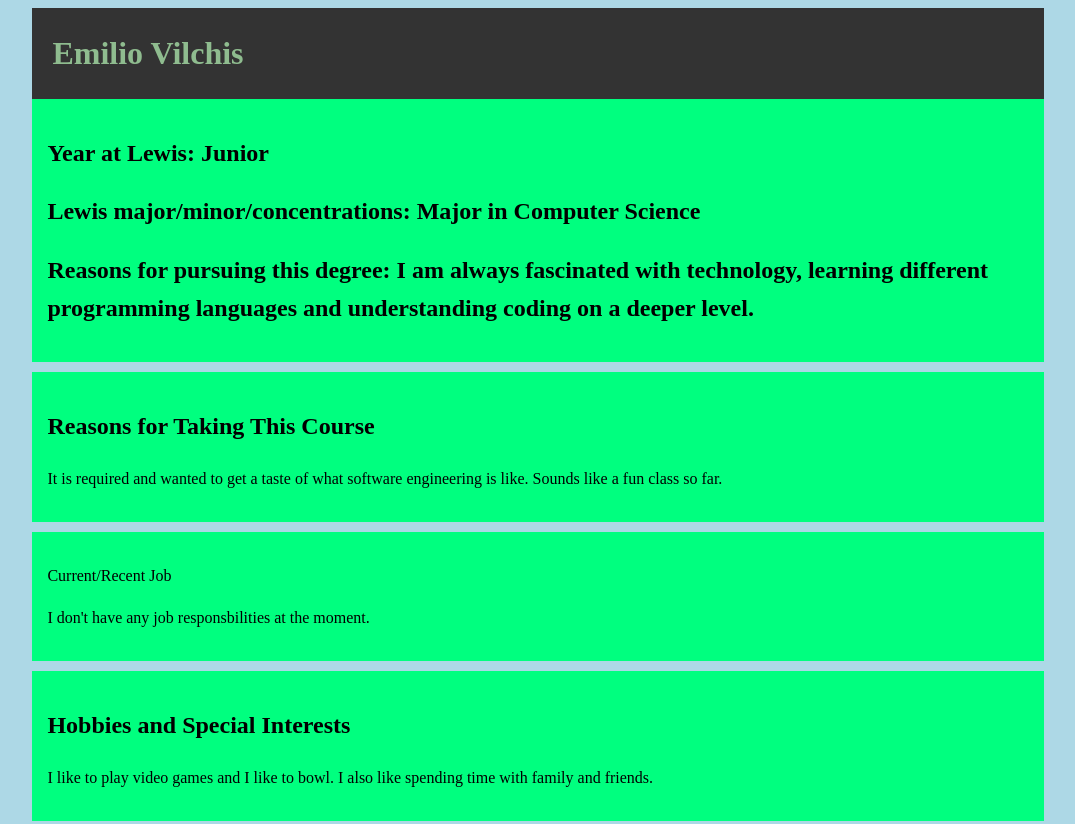
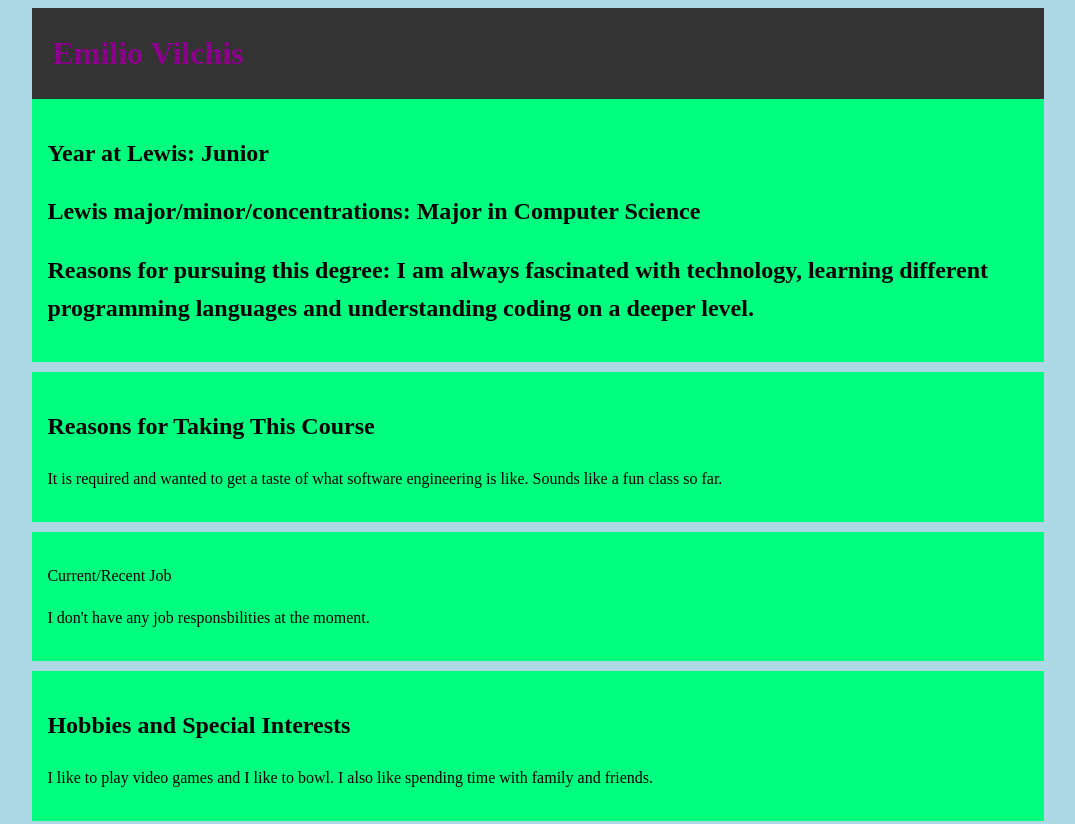
Before and after one commit to Evilchis31/introductions, a plain HTML site: page index.html in a window 1280 px wide. Shown: the top 824 px of the page, without its empty margins (102-1177 px from the left). Drawn offline with Linux system fonts and the light colour scheme.

Commit message:
Updated V02

```diff
--- a/index.html
+++ b/index.html
@@ -15,7 +15,7 @@
         }
         .main-info {
             background: #333;
-            color: #8FBC8F;
+            color: #8B008B;
             padding: 20px;
         }
         .main-info h1 {
```
